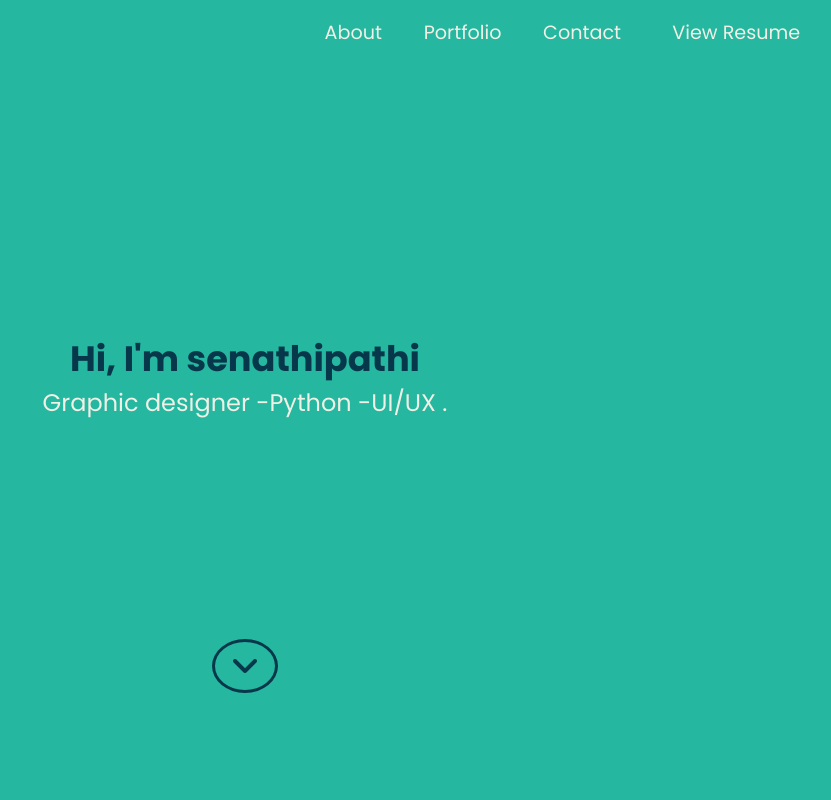
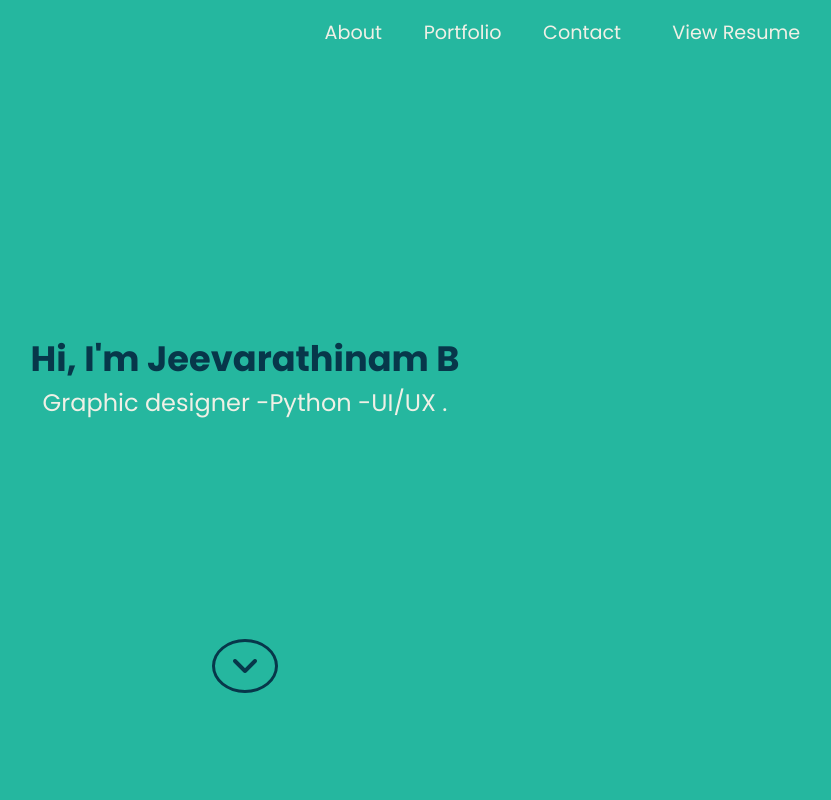
Before and after one commit to JeevaRathinamB/port, a plain HTML site: page index.html in a window 1280 px wide. Shown: the top 800 px of the page, without its empty margins (395-1226 px from the left). Drawn offline with nearby package versions, Linux system fonts and the light colour scheme; a script that the page names is missing.

Commit message:
Update index.html

```diff
--- a/index.html
+++ b/index.html
@@ -32,7 +32,7 @@
     </section>
     <div class="home-content" id="home-page">
       <div class="name">
-        <h1>Hi, I'm senathipathi</h1>
+        <h1>Hi, I'm Jeevarathinam B</h1>
         <p>Graphic designer -Python -UI/UX .</p>
       </div>
       <div class="angle-down-icon">
```
